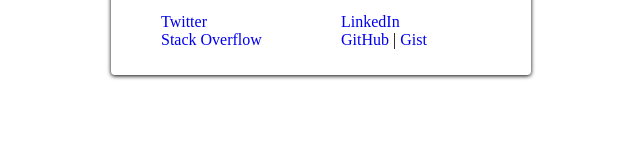
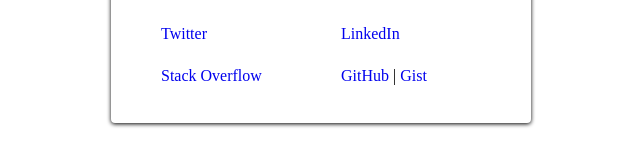
Before and after one commit to burgwyn/www-natburgwyn-com, a plain HTML site: page index.html in a window 1280 px wide. Shown: the part 277-444 px from the top of the page, without its empty margins (319-959 px from the left). Drawn offline with Linux system fonts and the light colour scheme.

Commit message:
Space links

```diff
--- a/styles.css
+++ b/styles.css
@@ -6,7 +6,7 @@ h1 {font-size: 36px;}
 h2 {font-size: 24px;}
 h3 {font-size: 20px;}
 ul { list-style-type: none; overflow: hidden; }
-li { float:left; width:50%;}
+li { float:left; width:50%; padding-bottom: 12px; padding-top: 12px;}
 a {text-decoration: none;}
 img {margin:auto;border-radius: 4px;}
 .margin-top-10 { margin-top:10px; }
```
